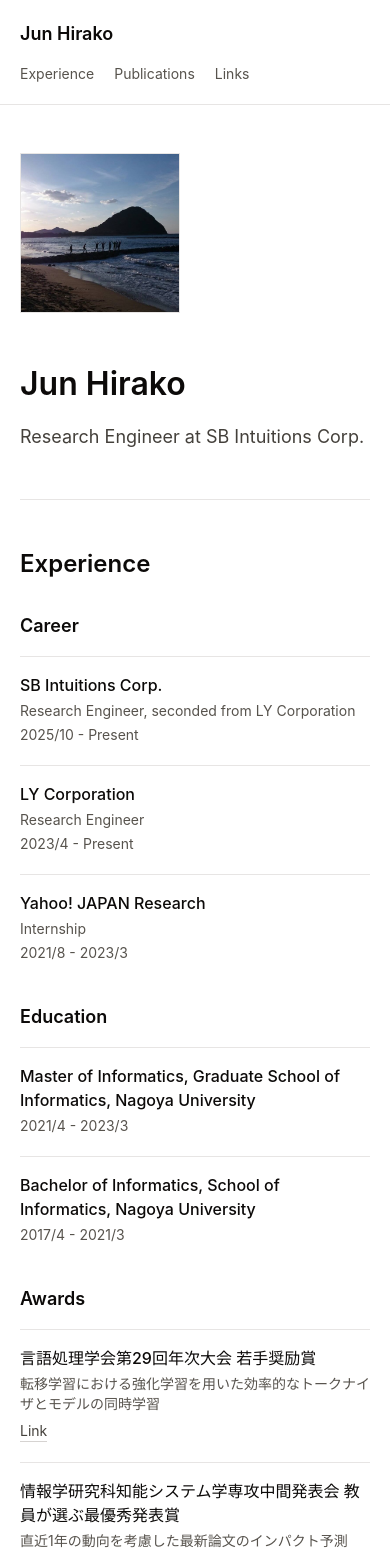
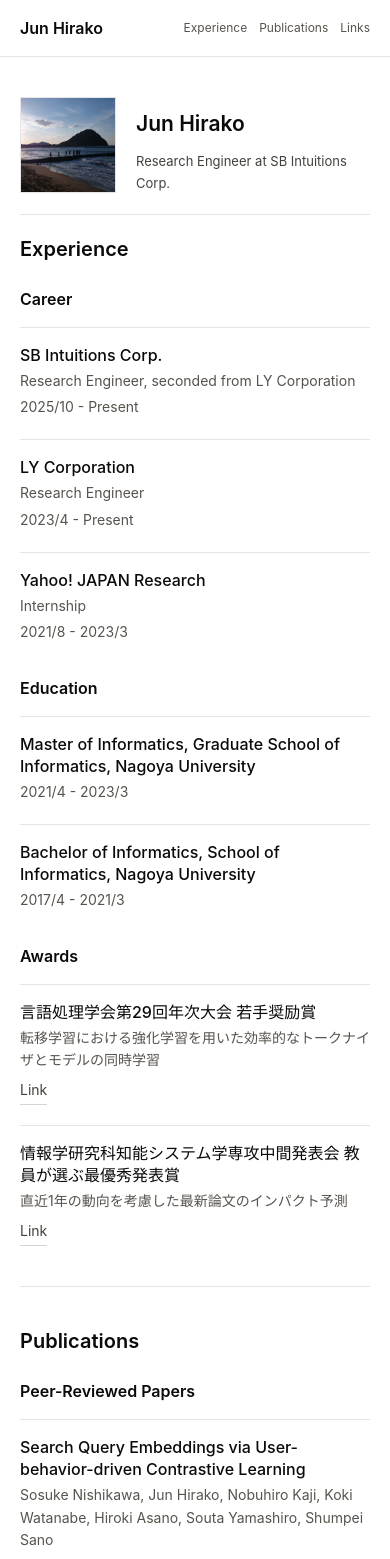
Before and after one commit to moisutsu/moisutsu.github.io, a Next.js app: page / in a window 390 px wide. Shown: the top 1559 px of the page. Built offline with nearby package versions, Linux system fonts and the light colour scheme.

Commit message:
レスポンシブ表示を改善 (#4)

```diff
--- a/src/app/page.tsx
+++ b/src/app/page.tsx
@@ -4,11 +4,11 @@ import { ExternalLink } from "@/components/ExternalLink";
 import type { AwardItem, CareerItem, EducationItem, Link, Publication } from "@/lib/content";
 import { getPortfolioContent } from "@/lib/content";
 
-const sectionTitleClass = "text-2xl font-semibold tracking-normal text-stone-950";
-const subsectionTitleClass = "text-lg font-semibold tracking-normal text-stone-950";
+const sectionTitleClass = "text-xl font-semibold tracking-normal text-stone-950 sm:text-2xl";
+const subsectionTitleClass = "text-base font-semibold tracking-normal text-stone-950 sm:text-lg";
 
 const linkClass =
-  "inline-flex items-center border-b border-stone-300 text-sm text-stone-700 transition-colors hover:border-stone-950 hover:text-stone-950";
+  "inline-flex items-center border-b border-stone-300 py-1 text-sm text-stone-700 transition-colors hover:border-stone-950 hover:text-stone-950 sm:py-0";
 
 const PublicationList = function ({
   title,
@@ -26,10 +26,10 @@ const PublicationList = function ({
             key={`${publication.title}-${publication.venue}`}
             className='border-t border-stone-200 pt-4'
           >
-            <div className='flex flex-col gap-1'>
-              <h4 className='font-medium text-stone-950'>{publication.title}</h4>
-              <p className='text-sm text-stone-600'>{publication.authors}</p>
-              <p className='text-sm text-stone-600'>{publication.venue}</p>
+            <div className='flex flex-col gap-1 break-words'>
+              <h4 className='font-medium leading-snug text-stone-950'>{publication.title}</h4>
+              <p className='text-sm leading-relaxed text-stone-600'>{publication.authors}</p>
+              <p className='text-sm leading-relaxed text-stone-600'>{publication.venue}</p>
               {publication.links?.length ? <InlineLinks links={publication.links} /> : null}
             </div>
           </li>
@@ -47,10 +47,10 @@ const CareerList = function ({ items }: { items: CareerItem[] }) {
           key={`${item.role}-${item.organization}-${item.start}`}
           className='border-t border-stone-200 pt-4'
         >
-          <div className='flex flex-col gap-1'>
-            <h4 className='font-medium text-stone-950'>{item.organization}</h4>
-            <p className='text-sm text-stone-600'>{item.role}</p>
-            <p className='text-sm text-stone-600'>
+          <div className='flex flex-col gap-1 break-words'>
+            <h4 className='font-medium leading-snug text-stone-950'>{item.organization}</h4>
+            <p className='text-sm leading-relaxed text-stone-600'>{item.role}</p>
+            <p className='text-sm leading-relaxed text-stone-600'>
               {item.start} - {item.end}
             </p>
           </div>
@@ -65,9 +65,9 @@ const EducationList = function ({ items }: { items: EducationItem[] }) {
     <ol className='space-y-5'>
       {items.map((item) => (
         <li key={`${item.institution}-${item.start}`} className='border-t border-stone-200 pt-4'>
-          <div className='flex flex-col gap-1'>
-            <h4 className='font-medium text-stone-950'>{item.institution}</h4>
-            <p className='text-sm text-stone-600'>
+          <div className='flex flex-col gap-1 break-words'>
+            <h4 className='font-medium leading-snug text-stone-950'>{item.institution}</h4>
+            <p className='text-sm leading-relaxed text-stone-600'>
               {item.start} - {item.end}
             </p>
           </div>
@@ -82,9 +82,11 @@ const AwardList = function ({ items }: { items: AwardItem[] }) {
     <ol className='space-y-5'>
       {items.map((item) => (
         <li key={item.title} className='border-t border-stone-200 pt-4'>
-          <div className='flex flex-col gap-1'>
-            <h4 className='font-medium text-stone-950'>{item.title}</h4>
-            {item.subtitle ? <p className='text-sm text-stone-600'>{item.subtitle}</p> : null}
+          <div className='flex flex-col gap-1 break-words'>
+            <h4 className='font-medium leading-snug text-stone-950'>{item.title}</h4>
+            {item.subtitle ? (
+              <p className='text-sm leading-relaxed text-stone-600'>{item.subtitle}</p>
+            ) : null}
             {item.links?.length ? <InlineLinks links={item.links} /> : null}
           </div>
         </li>
@@ -95,7 +97,7 @@ const AwardList = function ({ items }: { items: AwardItem[] }) {
 
 const InlineLinks = function ({ links }: { links: Link[] }) {
   return (
-    <ul className='mt-2 flex flex-wrap gap-3'>
+    <ul className='mt-2 flex flex-wrap gap-x-4 gap-y-2 sm:gap-3'>
       {links.map((link) => (
         <li key={`${link.label}-${link.url}`}>
           <ExternalLink href={link.url} ariaLabel={link.label} className={linkClass}>
@@ -112,28 +114,30 @@ const Page = function () {
 
   return (
     <main id='top'>
-      <div className='mx-auto max-w-5xl px-5 py-12 sm:px-8 sm:py-16'>
-        <section className='grid gap-8 border-b border-stone-200 pb-12 sm:grid-cols-[180px_1fr] sm:items-start'>
+      <div className='mx-auto max-w-5xl px-5 py-10 sm:px-8 sm:py-16'>
+        <section className='grid grid-cols-[96px_1fr] items-start gap-5 border-b border-stone-200 pb-5 sm:grid-cols-[180px_1fr] sm:gap-8 sm:pb-12'>
           <Image
             src={profile.photo.src}
             alt={profile.photo.alt}
             width={640}
             height={640}
             priority
-            className='aspect-square w-40 border border-stone-200 object-cover sm:w-full'
+            className='aspect-square w-full border border-stone-200 object-cover sm:w-full'
           />
           <div className='max-w-3xl'>
-            <h1 className='text-4xl font-semibold tracking-normal text-stone-950 sm:text-5xl'>
+            <h1 className='m-0 !text-[1.3125rem] font-semibold !leading-tight tracking-normal text-stone-950 sm:!text-[2rem] sm:!leading-normal'>
               {profile.name}
             </h1>
-            <p className='mt-4 text-lg text-stone-700'>{profile.affiliation}</p>
+            <p className='m-0 mt-2 text-[0.8125rem] leading-relaxed text-stone-700 sm:mt-9 sm:text-xl'>
+              {profile.affiliation}
+            </p>
           </div>
         </section>
 
-        <section id='experience' className='border-b border-stone-200 py-12'>
-          <div className='grid gap-8 lg:grid-cols-[180px_1fr]'>
+        <section id='experience' className='border-b border-stone-200 pb-10 pt-5 sm:py-12'>
+          <div className='grid gap-6 sm:gap-8 lg:grid-cols-[180px_1fr]'>
             <h2 className={sectionTitleClass}>Experience</h2>
-            <div className='space-y-10'>
+            <div className='space-y-8 sm:space-y-10'>
               <div className='space-y-4'>
                 <h3 className={subsectionTitleClass}>Career</h3>
                 <CareerList items={experience.career} />
@@ -150,10 +154,10 @@ const Page = function () {
           </div>
         </section>
 
-        <section id='publications' className='border-b border-stone-200 py-12'>
-          <div className='grid gap-8 lg:grid-cols-[180px_1fr]'>
+        <section id='publications' className='border-b border-stone-200 py-10 sm:py-12'>
+          <div className='grid gap-6 sm:gap-8 lg:grid-cols-[180px_1fr]'>
             <h2 className={sectionTitleClass}>Publications</h2>
-            <div className='space-y-10'>
+            <div className='space-y-8 sm:space-y-10'>
               <PublicationList
                 title='Peer-Reviewed Papers'
                 publications={publications.peerReviewed}
@@ -167,8 +171,8 @@ const Page = function () {
           </div>
         </section>
 
-        <section id='links' className='py-12'>
-          <div className='grid gap-8 lg:grid-cols-[180px_1fr]'>
+        <section id='links' className='py-10 sm:py-12'>
+          <div className='grid gap-6 sm:gap-8 lg:grid-cols-[180px_1fr]'>
             <h2 className={sectionTitleClass}>Links</h2>
             <InlineLinks links={links} />
           </div>
--- a/src/layouts/Header.tsx
+++ b/src/layouts/Header.tsx
@@ -1,24 +1,36 @@
 const Header = function () {
   return (
     <header className='sticky top-0 z-50 border-b border-stone-200 bg-white'>
-      <div className='mx-auto flex max-w-5xl flex-col gap-4 px-5 py-5 sm:flex-row sm:items-center sm:justify-between sm:px-8'>
-        <a className='text-lg font-semibold tracking-normal text-stone-950' href='#top'>
+      <div className='mx-auto flex max-w-5xl items-center justify-between gap-3 px-5 py-4 sm:gap-4 sm:px-8 sm:py-5'>
+        <a
+          className='shrink-0 text-base font-semibold tracking-normal text-stone-950 sm:text-lg'
+          href='#top'
+        >
           Jun Hirako
         </a>
         <nav aria-label='Primary navigation'>
-          <ul className='flex flex-wrap gap-x-5 gap-y-2 text-sm text-stone-600'>
+          <ul className='flex flex-wrap justify-end gap-x-3 gap-y-1 text-xs text-stone-600 sm:gap-x-5 sm:gap-y-2 sm:text-sm'>
             <li>
-              <a className='transition-colors hover:text-stone-950' href='#experience'>
+              <a
+                className='block py-1 transition-colors hover:text-stone-950 sm:py-0'
+                href='#experience'
+              >
                 Experience
               </a>
             </li>
             <li>
-              <a className='transition-colors hover:text-stone-950' href='#publications'>
+              <a
+                className='block py-1 transition-colors hover:text-stone-950 sm:py-0'
+                href='#publications'
+              >
                 Publications
               </a>
             </li>
             <li>
-              <a className='transition-colors hover:text-stone-950' href='#links'>
+              <a
+                className='block py-1 transition-colors hover:text-stone-950 sm:py-0'
+                href='#links'
+              >
                 Links
               </a>
             </li>
```
